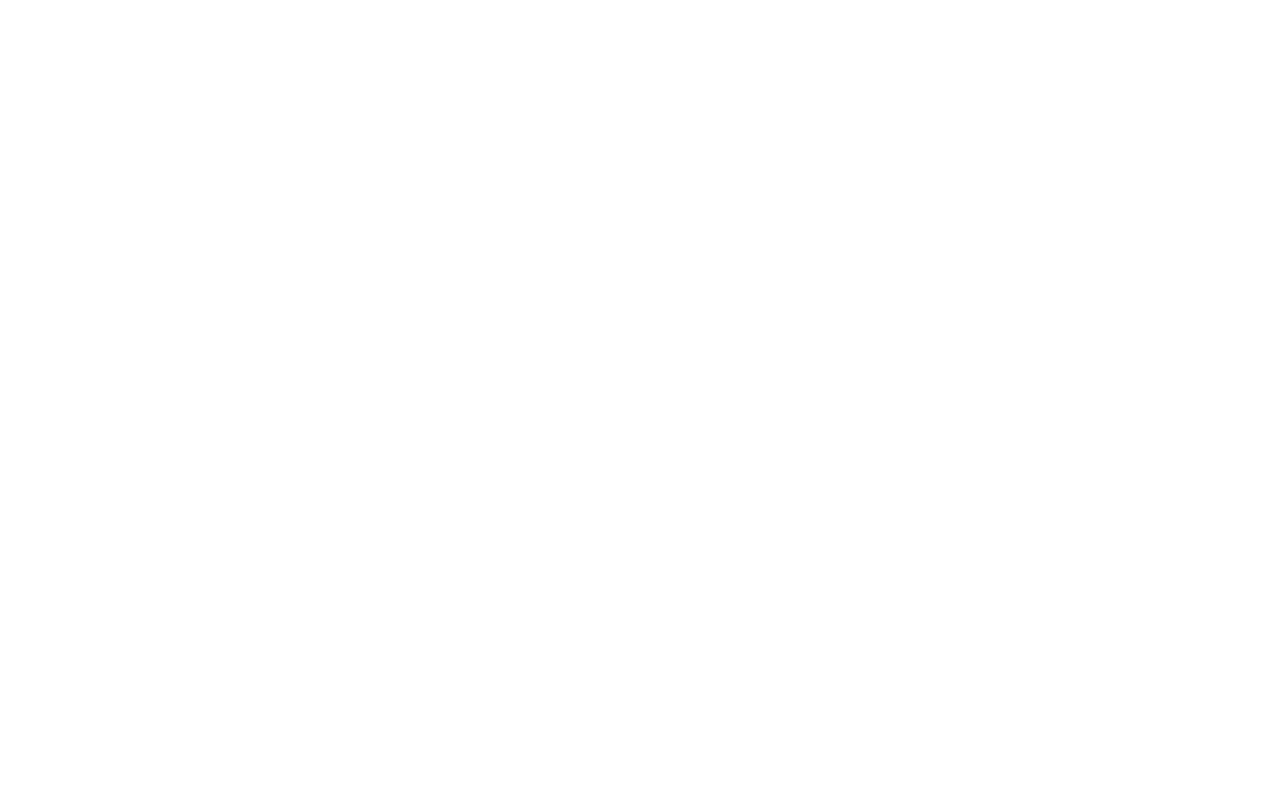
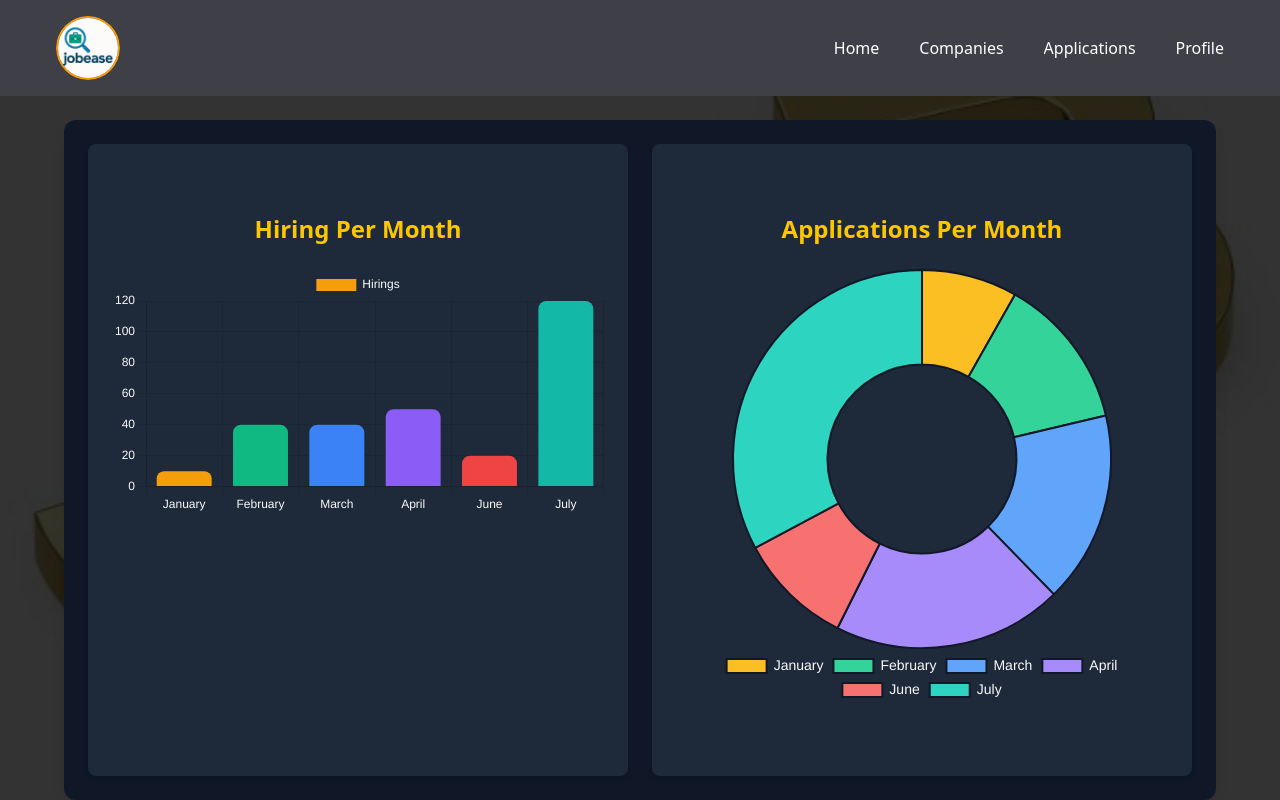
Before and after one commit to sudip-dhakal/jobease, a React (Vite) app: page /recruiter_home in a window 1280 px wide. Before the commit this address had no page. Built offline with nearby package versions, Linux system fonts and the light colour scheme.

Commit message:
recruiter started and homepage design

```diff
--- a/package.json
+++ b/package.json
@@ -12,7 +12,9 @@
   "dependencies": {
     "@tailwindcss/vite": "^4.1.11",
     "axios": "^1.11.0",
+    "chartjs": "^0.3.24",
     "react": "^19.1.0",
+    "react-chartjs-2": "^5.3.0",
     "react-dom": "^19.1.0",
     "react-icons": "^5.5.0",
     "react-router-dom": "^7.7.1"
--- a/src/App.jsx
+++ b/src/App.jsx
@@ -6,7 +6,9 @@
 import Register from "./Authentication/Register";
 import Home from "./User/Home";
 import Profile from "./User/Profile";
-
+import Rec_Home from "./Recruiter/Rec_Home";
+import Companies from "./Recruiter/Companies";
+import Applications from "./Recruiter/Applications";
 
 function App() {
   return (
@@ -18,8 +20,10 @@
           <Route path="/login" element={<Login />} />
           <Route path="/register" element={<Register />} />
           <Route path="/jobs" element={<Home />} />
-          <Route path="profile" element={<Profile />} />
-
+          <Route path="/profile" element={<Profile />} />
+          <Route path="/recruiter_home" element={<Rec_Home />} />
+          <Route path="/companies" element={<Companies />} />
+          <Route path="/applications" element={<Applications />}/>
         </Routes>
       </BrowserRouter>
     </>
--- /dev/null
+++ b/src/Data/ChartData.js
@@ -0,0 +1,38 @@
+export const hiringData = {
+  labels: ["January", "February", "March", "April", "June", "July"],
+  datasets: [
+    {
+      label: "Hirings",
+      data: [10, 40, 40, 50, 20, 120],
+      backgroundColor: [
+        "#f59e0b",
+        "#10b981",
+        "#3b82f6",
+        "#8b5cf6",
+        "#ef4444",
+        "#14b8a6",
+      ],
+      borderRadius: 8,
+    },
+  ],
+};
+
+export const applicationData = {
+  labels: ["January", "February", "March", "April", "June", "July"],
+  datasets: [
+    {
+      label: "Applications",
+      data: [50, 80, 100, 120, 60, 200],
+      backgroundColor: [
+        "#fbbf24",
+        "#34d399",
+        "#60a5fa",
+        "#a78bfa",
+        "#f87171",
+        "#2dd4bf",
+      ],
+      borderWidth: 2,
+      borderColor: "#111827",
+    },
+  ],
+};
--- /dev/null
+++ b/src/Recruiter/Applications.jsx
@@ -0,0 +1,16 @@
+import React from "react";
+
+const Applications = () => {
+  return (
+    <>
+       <>
+      <div className="fixed inset-0">
+        <Background />
+      </div>
+      <RecruiterNav/>
+    </>
+    </>
+  );
+};
+
+export default Applications;
--- /dev/null
+++ b/src/Recruiter/Companies.jsx
@@ -0,0 +1,18 @@
+import React from "react";
+import Background from "../Reusable/Background";
+import RecruiterNav from "../Reusable/RecruiterNav";
+
+const Companies = () => {
+  return (
+    <>
+      <div className="fixed inset-0">
+        <Background />
+      </div>
+      <RecruiterNav />
+
+      <div></div>
+    </>
+  );
+};
+
+export default Companies;
--- /dev/null
+++ b/src/Recruiter/Rec_Home.jsx
@@ -0,0 +1,60 @@
+import React from "react";
+import Background from "../Reusable/Background";
+import Navbar from "../Reusable/Navbar";
+import { Chart as Chartjs } from "chart.js/auto";
+import { Bar, Doughnut } from "react-chartjs-2";
+import { hiringData, applicationData } from "../Data/ChartData";
+import RecruiterNav from "../Reusable/RecruiterNav";
+
+
+const Rec_Home = () => {
+  return (
+    <>
+      <div className="fixed inset-0 -z-10">
+        <Background />
+      </div>
+      <RecruiterNav/>
+      <div className="flex w-[90%] h-[85vh] justify-between text-white mx-auto p-6 mt-6 rounded-xl bg-gray-900 shadow-lg gap-6">
+        <div className="w-1/2 bg-gray-800 p-6 rounded-lg shadow-md flex flex-col justify-center">
+          <h1 className="font-bold text-center text-2xl text-yellow-400">
+            Hiring Per Month
+          </h1>
+          <div className="h-[75%] mt-6">
+            <Bar
+              data={hiringData}
+              options={{
+                plugins: {
+                  legend: { labels: { color: "#f9fafb" } },
+                },
+                scales: {
+                  x: { ticks: { color: "#f9fafb" } },
+                  y: { ticks: { color: "#f9fafb" } },
+                },
+              }}
+            />
+          </div>
+        </div>
+        <div className="w-1/2 bg-gray-800 p-6 rounded-lg shadow-md flex flex-col justify-center">
+          <h1 className="font-bold text-center text-2xl text-yellow-400">
+            Applications Per Month
+          </h1>
+          <div className="h-[75%] flex items-center justify-center mt-6">
+            <Doughnut
+              data={applicationData}
+              options={{
+                plugins: {
+                  legend: {
+                    labels: { color: "#f9fafb", font: { size: 14 } },
+                    position: "bottom",
+                  },
+                },
+              }}
+            />
+          </div>
+        </div>
+      </div>
+    </>
+  );
+};
+
+export default Rec_Home;
--- /dev/null
+++ b/src/Reusable/RecruiterNav.jsx
@@ -0,0 +1,60 @@
+import React from "react";
+import { CgProfile } from "react-icons/cg";
+import { FaBuilding, FaHome, FaPhoneAlt } from "react-icons/fa";
+import { BsFillRocketTakeoffFill } from "react-icons/bs";
+import { useNavigate } from "react-router-dom";
+
+const RecruiterNav = () => {
+  const Navigation = useNavigate();
+  return (
+    <>
+      <div className="flex relative z-10 text-white bg-zinc-700 p-4 justify-between">
+        <span
+          className="w-[4rem] ml-10 rounded-full h-[4rem] cursor-pointer"
+          onClick={() => Navigation("/")}
+        >
+          <img
+            src="/logo.png"
+            className="w-full h-full rounded-full border-amber-500  border-solid border-2 object-center object-cover"
+            alt=""
+          />
+        </span>
+        <ul className="flex justify-end gap-x-10 text-[1rem] pr-10  ">
+          <li
+            onClick={() => Navigation("/recruiter_home")}
+            className="flex gap-x-3 items-center hover:text-red-700 cursor-pointer duration-300"
+          >
+            <FaHome className="hidden sm:visible" size={20} />
+            Home
+          </li>
+
+          <li
+            onClick={() => Navigation("/companies")}
+            className="flex gap-x-3 items-center hover:text-red-700 cursor-pointer duration-300"
+          >
+            <FaBuilding className="hidden sm:visible" size={20} />
+            Companies
+          </li>
+
+          <li
+            className="flex gap-x-3 items-center hover:text-red-700 cursor-pointer duration-300"
+            onClick={() => Navigation("/applications")}
+          >
+            <BsFillRocketTakeoffFill className="hidden sm:visible" size={20} />
+            Applications
+          </li>
+
+          <li
+            className="flex gap-x-3 items-center hover:text-red-700 cursor-pointer duration-300"
+            onClick={() => Navigation("/profile")}
+          >
+            <CgProfile className="hidden sm:visible" size={20} />
+            Profile
+          </li>
+        </ul>
+      </div>
+    </>
+  );
+};
+
+export default RecruiterNav;
```
Also changed, not shown: src/Recruiter/Home.jsx (deleted), 1 other file (tests, documents, lock files or other folders).
